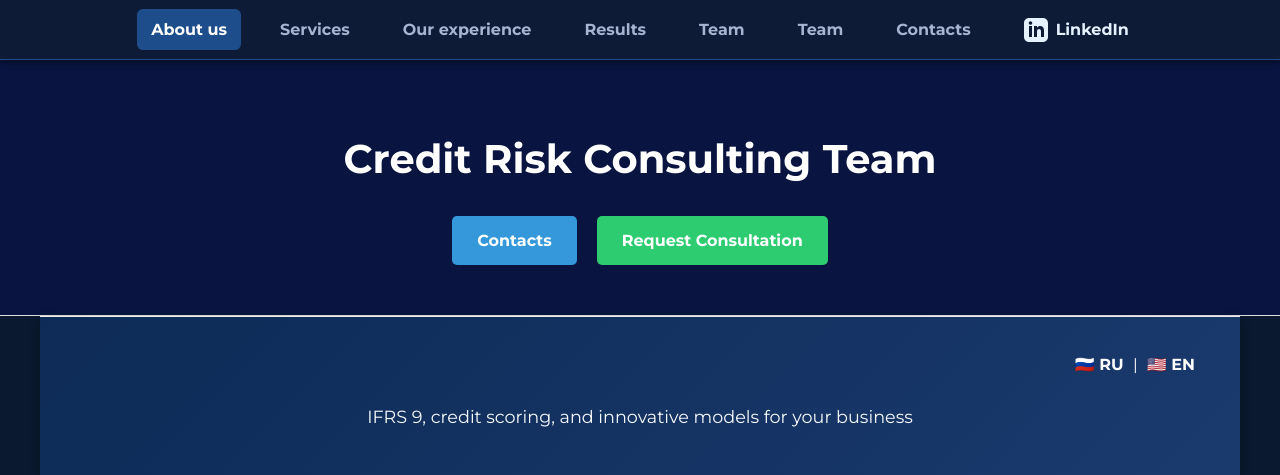
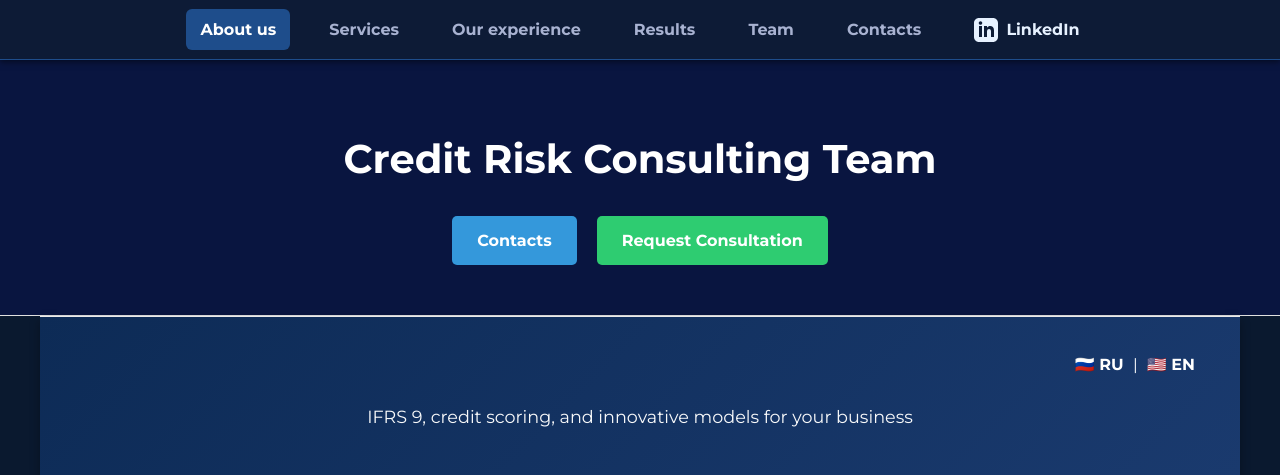
Before and after one commit to Realmirbek/project_root, a FastAPI app: page / in a window 1280 px wide; the page is wider, and only the part inside the window is pictured. Shown: the top 475 px of that part. Run offline with FastAPI, Linux system fonts and the light colour scheme.

Commit message:
new commits

```diff
--- a/app/templates/index.html
+++ b/app/templates/index.html
@@ -31,7 +31,6 @@
   <a href="#services">{{ _('Services') }}</a>
   <a href="#cases">{{ _('Our experience') }}</a>
   <a href="#stats">{{ _('Results') }}</a>
-  <a href="#team">{{ _('Team') }}</a>
   <a href="#team">{{ _('Team') }}</a>
   <a href="#contacts">{{ _('Contacts') }}</a>
     <a href="https://www.linkedin.com/ваш_профиль" target="_blank" rel="noopener noreferrer" class="linkedin-link">
```
